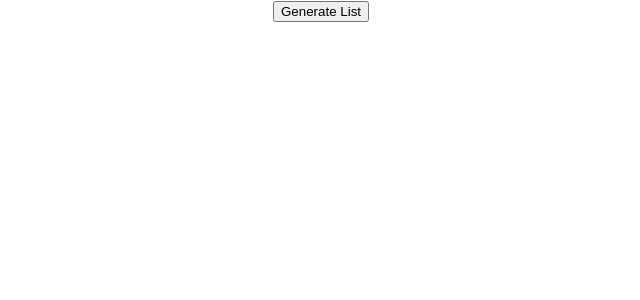
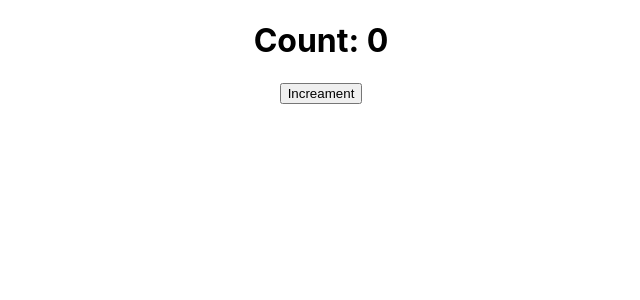
Before and after one commit to tnmy2426/first_react_app, a React (Create React App) app: page / in a window 1280 px wide. Shown: the top 300 px of the page, without its empty margins (319-959 px from the left). Built offline with nearby package versions, Linux system fonts and the light colour scheme.

Commit message:
Class component example where state, setState method and componentDidMount(), componentDidUpdate() lifecycle used and increament title

```diff
--- a/src/App.js
+++ b/src/App.js
@@ -1,7 +1,8 @@
 import React from 'react';
 // import logo from './logo.svg';
 import './App.css';
-import HookUseStateWithArray from './components/HookUseStateWithArray';
+import ClassCounterTwo from './components/ClassCounterTwo';
+// import HookUseStateWithArray from './components/HookUseStateWithArray';
 // import HookUseStateWithObject from './components/HookUseStateWithObject';
 // import CompOne from './components/CompOne';
 // import HookCounter from './components/HookCounter';
@@ -99,7 +100,8 @@ function App() {
       {/* REACT HOOKS */}
       {/* <HookCounter /> */}
       {/* <HookUseStateWithObject /> */}
-      <HookUseStateWithArray />
+      {/* <HookUseStateWithArray /> */}
+      <ClassCounterTwo />
     </div>
   );
 }
--- /dev/null
+++ b/src/components/ClassCounterTwo.js
@@ -0,0 +1,31 @@
+import React, { Component } from 'react'
+
+class ClassCounterTwo extends Component {
+
+    constructor(props) {
+        super(props)
+
+        this.state = {
+             count: 0
+        }
+    }
+
+    componentDidMount(){
+        document.title = `Count ${this.state.count}`
+    }
+
+    componentDidUpdate(){
+        document.title = `Count ${this.state.count}`
+    }
+
+    render() {
+        return (
+            <div>
+                <h1>Count: {this.state.count}</h1>
+                <button onClick= {() => {this.setState({count:this.state.count +1})}}>Increament</button>
+            </div>
+        )
+    }
+}
+
+export default ClassCounterTwo
```
